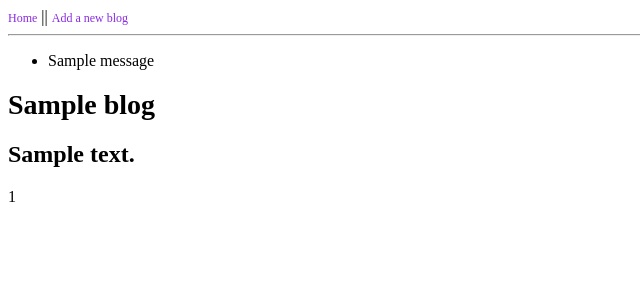
After one commit to kmaepetrin/blogz, a Flask app: template templates/blog.html in a window 1280 px wide. The commit adds this page. Shown: the top 300 px of the page, without its empty margins (0-640 px from the left). Run offline with Flask 2, Linux system fonts and the light colour scheme; the template is opened without the code that fills it: most values are stand-ins (such as "Sample title", 1, 10 or a date in 2020); one stand-in notice (Sample message) is shown; data that the repository does not hold is empty.

Commit message:
id check works

```diff
--- a/main.py
+++ b/main.py
@@ -31,18 +31,25 @@ def add():
             db.session.commit()
 
             return redirect('/blog')
+
         if len(name) == 0:
-            flash("Please input a title!", "name_error")
+            flash("Please input a title!", "error")
         if len(text) == 0:
-            flash("Please fill in the blog text!", "text_error")
+            flash("Please fill in the blog text!", "error")
 
     return render_template('newpost.html')
 
 @app.route('/blog', methods=['POST', 'GET'])
 def index():
+    blog_id = request.args.get('id')
     blogs = Blog.query.all()
 
-    return render_template('index.html', blogs=blogs)
+    if blog_id:
+        blog = session.query(id).filter_by(id=blog_id).first()
+
+        return render_template('blog.html', blog=blog)
+    else:
+        return render_template('index.html', blogs=blogs)
 
 if __name__ == '__main__':
     app.run()
--- a/templates/base.html
+++ b/templates/base.html
@@ -33,6 +33,14 @@
             <a href="/newpost">Add a new blog</a>
             <hr>
 
+        {% with messages = get_flashed_messages(with_categories=True) %}
+            <ul>
+                {% for category,message in messages %}
+                    <li class="{{category}}">{{message}}</li>
+                {% endfor %}
+            </ul>
+        {% endwith %}
+
         {% block content %}
         {% endblock %}
 
--- /dev/null
+++ b/templates/blog.html
@@ -0,0 +1,9 @@
+{% extends "base.html" %}
+
+{% block content %}
+<h1>{{blog.name}}</h1>
+<h2>{{blog.text}}</h2>
+{{blog.id}}
+
+
+{% endblock %}
```
Also changed, not shown: templates/index.html (+8 -1 lines), templates/newpost.html (+2 -9 lines).
